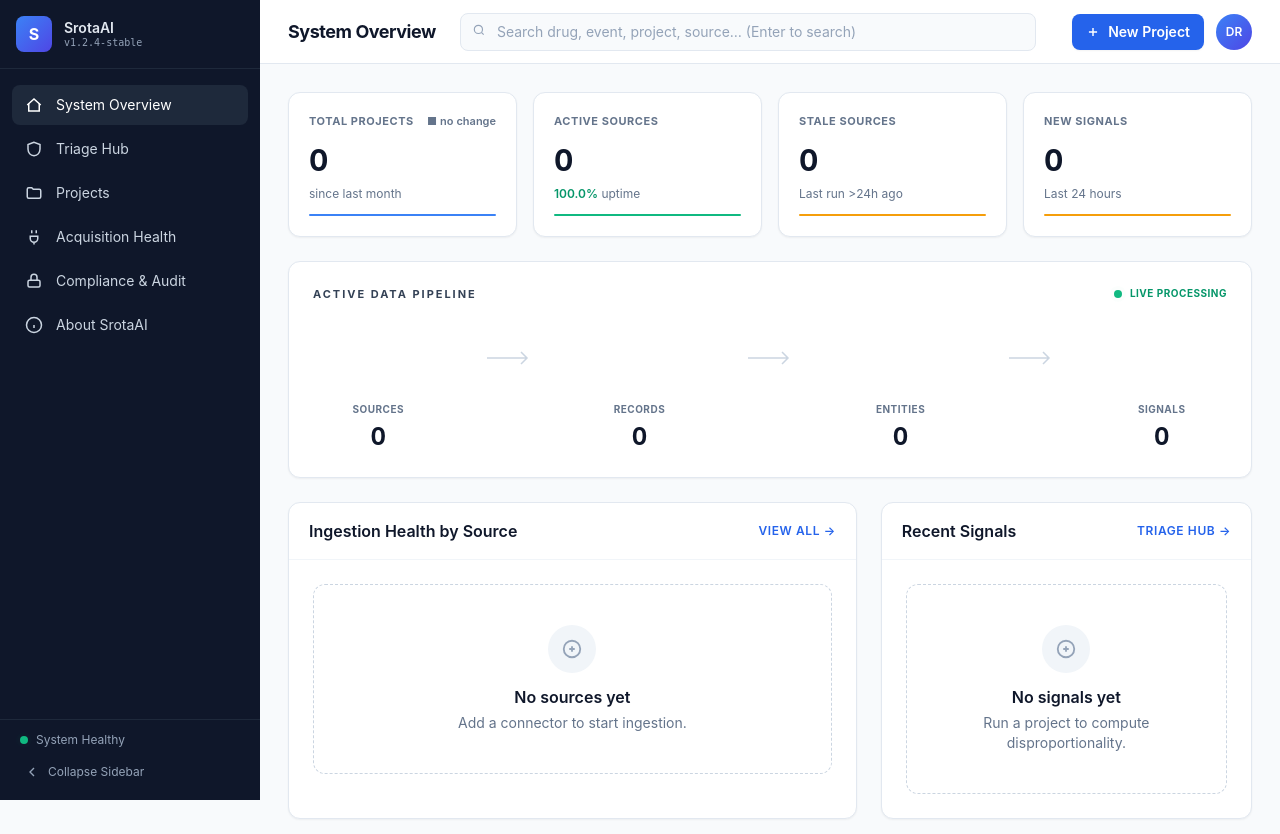
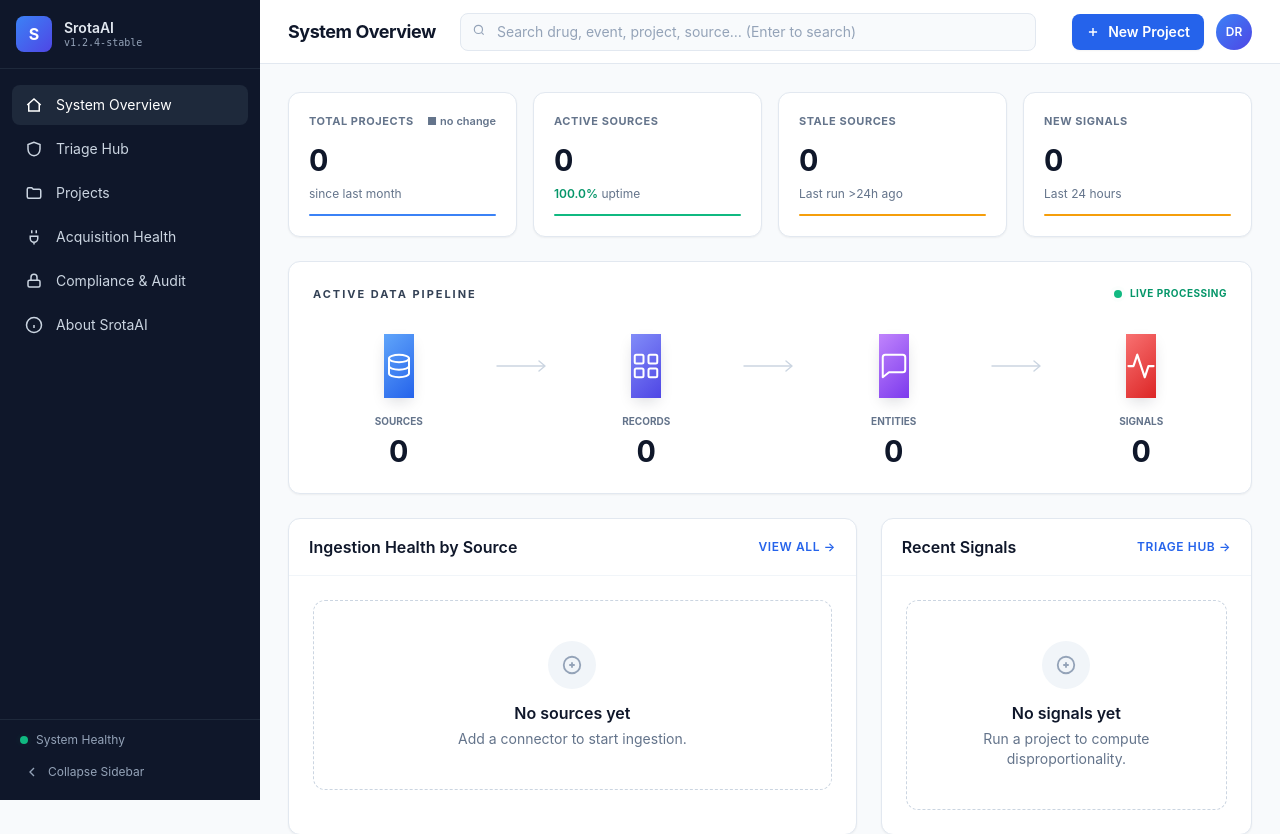
Before and after one commit to KritikaTri/srota-ai, a FastAPI app: page / in a window 1280 px wide. Shown: the top 834 px of the page. Run offline with FastAPI, Linux system fonts and the light colour scheme; data that the repository does not hold is empty.

Commit message:
ui: pipeline icons render via inline CSS gradients
Tailwind bundle didn't include from-blue-400/to-blue-600/etc., so
icon tiles were invisible. Switched to inline linear-gradient styles
and inline SVG width/height. Now matches the reference dashboard:
blue db -> indigo grid -> violet chat -> red waveform, with thin
arrows and centered alignment.

```diff
--- a/srotaai/web/templates/_macros.html
+++ b/srotaai/web/templates/_macros.html
@@ -39,11 +39,18 @@
 
 
 {# Active Data Pipeline strip — exact replica of reference app #}
+{# stages = [(label, value, icon_svg, color), ...]   color in: blue|indigo|violet|red #}
 {% macro pipeline_strip(stages) %}
+{%- set GRADS = {
+  'blue':   'linear-gradient(135deg, #60a5fa 0%, #2563eb 100%)',
+  'indigo': 'linear-gradient(135deg, #818cf8 0%, #4f46e5 100%)',
+  'violet': 'linear-gradient(135deg, #c084fc 0%, #7c3aed 100%)',
+  'red':    'linear-gradient(135deg, #f87171 0%, #dc2626 100%)'
+} -%}
 <section class="bg-white border border-slate-200 rounded-xl shadow-sm p-6">
-  <div class="flex items-center justify-between mb-6">
+  <div class="flex items-center justify-between mb-8">
     <h2 class="text-[11px] font-bold uppercase tracking-[0.18em] text-slate-700">Active Data Pipeline</h2>
-    <div class="inline-flex items-center gap-2 text-[10px] font-bold uppercase tracking-wider text-emerald-600 whitespace-nowrap">
+    <div class="inline-flex items-center gap-2 text-[10px] font-bold uppercase tracking-wider text-emerald-600">
       <span class="relative flex h-2 w-2">
         <span class="animate-ping absolute inline-flex h-full w-full rounded-full bg-emerald-500 opacity-75"></span>
         <span class="relative inline-flex rounded-full h-2 w-2 bg-emerald-500"></span>
@@ -51,36 +58,26 @@
       Live Processing
     </div>
   </div>
-  {% set ncols = stages|length * 2 - 1 %}
-  <div class="grid items-start gap-x-4" style="grid-template-columns: repeat({{ ncols }}, minmax(0, 1fr));">
-    {# row 1: icons + arrows, all at the same vertical level #}
+
+  <div class="flex items-start justify-between gap-2">
     {% for label, value, icon_svg, color in stages %}
-      <div class="flex justify-center">
-        <div class="w-16 h-16 rounded-2xl flex items-center justify-center shadow-md
-          {% if color=='blue'   %}bg-gradient-to-br from-blue-400 to-blue-600{% endif %}
-          {% if color=='indigo' %}bg-gradient-to-br from-indigo-400 to-indigo-600{% endif %}
-          {% if color=='violet' %}bg-gradient-to-br from-violet-400 to-violet-600{% endif %}
-          {% if color=='red'    %}bg-gradient-to-br from-red-400 to-red-600{% endif %}">
+      {# stage column #}
+      <div class="flex-1 flex flex-col items-center text-center min-w-0">
+        <div class="w-16 h-16 rounded-2xl flex items-center justify-center"
+             style="background: {{ GRADS[color] }}; box-shadow: 0 6px 16px -4px rgba(15,23,42,0.18);">
           {{ icon_svg|safe }}
         </div>
+        <div class="mt-4 text-[10px] font-bold uppercase tracking-[0.14em] text-slate-500">{{ label }}</div>
+        <div class="mt-1 text-3xl font-bold tabular-nums text-slate-900 leading-none">{{ value }}</div>
       </div>
       {% if not loop.last %}
-        <div class="flex items-center justify-center h-16 text-slate-300">
-          <svg width="48" height="16" viewBox="0 0 48 16" fill="none" stroke="currentColor" stroke-width="1.5">
-            <path d="M2 8h40M36 2l6 6-6 6"/>
+        {# arrow column — fixed width, vertically aligned to icon row only #}
+        <div class="shrink-0" style="width: 60px; height: 64px; display: flex; align-items: center; justify-content: center;">
+          <svg width="56" height="14" viewBox="0 0 56 14" fill="none" stroke="#cbd5e1" stroke-width="1.4" stroke-linecap="round" stroke-linejoin="round">
+            <path d="M2 7h46M44 2l6 5-6 5"/>
           </svg>
         </div>
       {% endif %}
-    {% endfor %}
-    {# row 2: labels (only under icons, blank under arrows) #}
-    {% for label, value, icon_svg, color in stages %}
-      <div class="text-center mt-3 text-[10px] font-bold uppercase tracking-wider text-slate-500">{{ label }}</div>
-      {% if not loop.last %}<div></div>{% endif %}
-    {% endfor %}
-    {# row 3: values #}
-    {% for label, value, icon_svg, color in stages %}
-      <div class="text-center mt-1 text-2xl font-bold tabular-nums text-slate-900">{{ value }}</div>
-      {% if not loop.last %}<div></div>{% endif %}
     {% endfor %}
   </div>
 </section>
--- a/srotaai/web/templates/overview.html
+++ b/srotaai/web/templates/overview.html
@@ -25,16 +25,16 @@
 <div class="mt-6">
   {{ ui.pipeline_strip([
        ('Sources',  kpis.sources,
-        '<svg viewBox="0 0 24 24" fill="none" stroke="white" stroke-width="1.5" class="w-8 h-8"><ellipse cx="12" cy="6" rx="8" ry="3"/><path d="M4 6v6c0 1.66 3.58 3 8 3s8-1.34 8-3V6"/><path d="M4 12v6c0 1.66 3.58 3 8 3s8-1.34 8-3v-6"/></svg>',
+        '<svg width="30" height="30" viewBox="0 0 24 24" fill="none" stroke="white" stroke-width="1.6" stroke-linecap="round" stroke-linejoin="round"><ellipse cx="12" cy="6" rx="8" ry="3"/><path d="M4 6v6c0 1.66 3.58 3 8 3s8-1.34 8-3V6"/><path d="M4 12v6c0 1.66 3.58 3 8 3s8-1.34 8-3v-6"/></svg>',
         'blue'),
        ('Records',  kpis.records_str,
-        '<svg viewBox="0 0 24 24" fill="none" stroke="white" stroke-width="1.5" class="w-8 h-8"><rect x="3" y="3" width="7" height="7" rx="1"/><rect x="14" y="3" width="7" height="7" rx="1"/><rect x="3" y="14" width="7" height="7" rx="1"/><rect x="14" y="14" width="7" height="7" rx="1"/></svg>',
+        '<svg width="30" height="30" viewBox="0 0 24 24" fill="none" stroke="white" stroke-width="1.6" stroke-linecap="round" stroke-linejoin="round"><rect x="3" y="3" width="7" height="7" rx="1.2"/><rect x="14" y="3" width="7" height="7" rx="1.2"/><rect x="3" y="14" width="7" height="7" rx="1.2"/><rect x="14" y="14" width="7" height="7" rx="1.2"/></svg>',
         'indigo'),
        ('Entities', kpis.entities_str,
-        '<svg viewBox="0 0 24 24" fill="none" stroke="white" stroke-width="1.5" class="w-8 h-8"><rect x="2" y="7" width="20" height="14" rx="2"/><path d="M16 7V5a4 4 0 0 0-8 0v2"/><path d="M8 14h0M12 14h0M16 14h0"/></svg>',
+        '<svg width="30" height="30" viewBox="0 0 24 24" fill="none" stroke="white" stroke-width="1.6" stroke-linecap="round" stroke-linejoin="round"><path d="M21 15a2 2 0 0 1-2 2H8l-5 4V5a2 2 0 0 1 2-2h14a2 2 0 0 1 2 2z"/></svg>',
         'violet'),
        ('Signals',  kpis.new_signals,
-        '<svg viewBox="0 0 24 24" fill="none" stroke="white" stroke-width="1.5" class="w-8 h-8"><path d="M22 12h-4l-3 9L9 3l-3 9H2"/></svg>',
+        '<svg width="30" height="30" viewBox="0 0 24 24" fill="none" stroke="white" stroke-width="1.8" stroke-linecap="round" stroke-linejoin="round"><path d="M22 12h-4l-3 9L9 3l-3 9H2"/></svg>',
         'red'),
   ]) }}
 </div>
```
